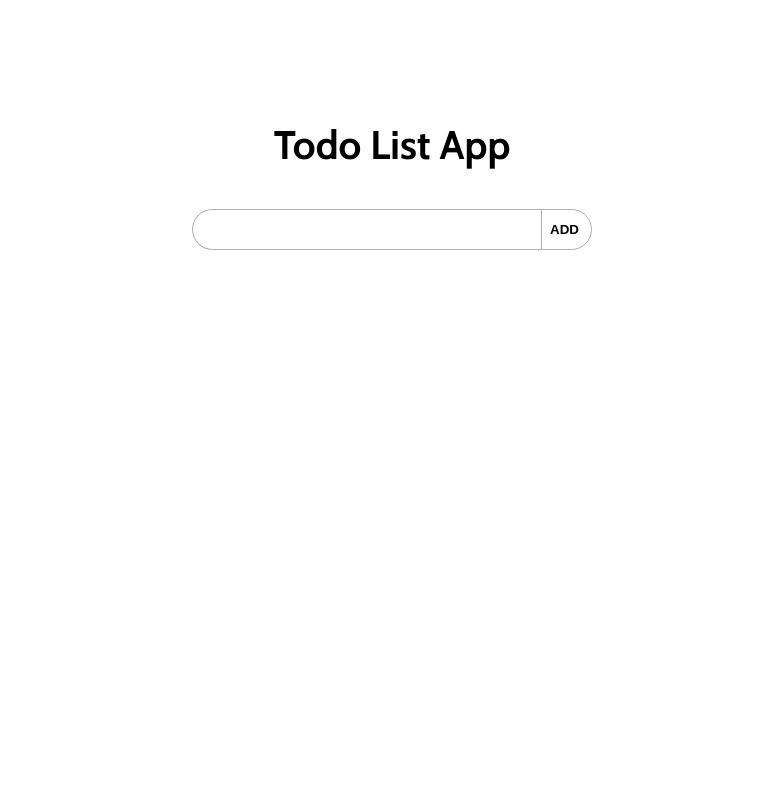
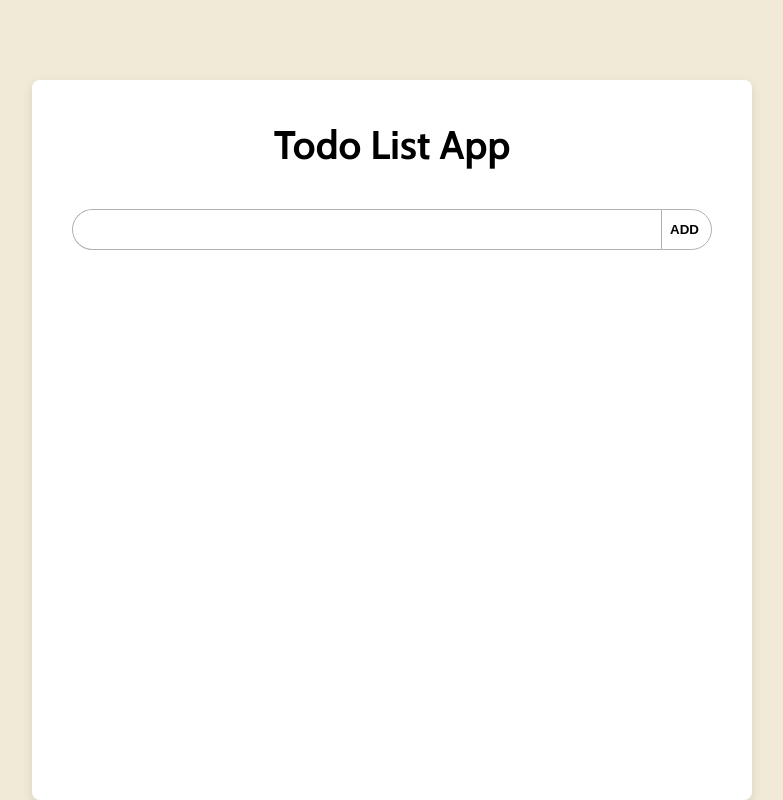
Before and after one commit to BarnabeFrimaudeau/todo-app-react, a React (Create React App) app: page / in a window 1280 px wide. Shown: the whole page, without its empty margins (248-1031 px from the left). Built offline with nearby package versions, Linux system fonts and the light colour scheme; the HTML template or start-up script is replaced by a standard one.

Commit message:
Tried to fix edit function

```diff
--- a/src/App.css
+++ b/src/App.css
@@ -9,6 +9,7 @@
   background-color: #ffffff;
   color: rgb(0, 0, 0);
   font-family: 'Cabin', sans-serif;
+  background-color: #f0ead6;
 }
 
 h1, h2, h3 {
@@ -22,14 +23,14 @@ h1, h2, h3 {
   align-items: center;
   min-height: 60vh;
   margin-top: 10vh;
-  width: 400px;
+  width: 80vh;
   background-color: #ffffff;
   /* border: 1px solid #000000; */
   border-radius: 1vh;
   padding: 5vh;
   font-size: 20px;
   color: black;
-  /* box-shadow: rgba(0, 0, 0, 0.1) 0px 4px 12px; */
+  box-shadow: rgba(0, 0, 0, 0.1) 0px 4px 12px;
 }
 
 .todoForm {
--- a/src/App.js
+++ b/src/App.js
@@ -22,14 +22,14 @@ function App() {
     setTodos(newTodos);
   };
 
-  const handleEdit = (id, key) => {
-    const text = todos.filter(todo.id);
+  const handleEdit = (id) => {
+    const text = document.getElementById(id);
     text.contentEditable = true;
     text.focus();
 
-    // text.onmouseleave = function () {
-      // text.contentEditable = false;
-    // };
+    text.onmouseleave = function () {
+      text.contentEditable = false;
+    };
   };
 
   return (
@@ -46,7 +46,7 @@ function App() {
         <ul className="allTodos">
           {todos.map((t) => (
             <li className="singleTodo">
-              <span className="todoText" id="editable" key={t.id}>
+              <span className="todoText" id={t.id} key={t.id}>
                 {t.todo}
               </span>
               <div>
```
